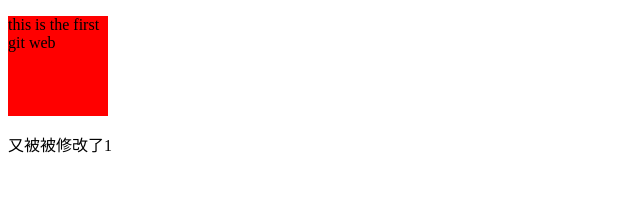
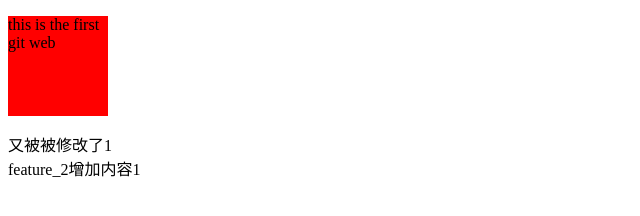
Before and after one commit to zhang-mingwei/test, a plain HTML site: page index.html in a window 1280 px wide. Shown: the whole page, without its empty margins (0-640 px from the left). Drawn offline with Linux system fonts and the light colour scheme.

Commit message:
fix: add feature_2 one

```diff
--- a/index.html
+++ b/index.html
@@ -14,6 +14,7 @@
 <body>
 	<p>this is the first git web</p>
 	<div>又被被修改了1</div>
+	<div>feature_2增加内容1</div>
 	<script src="main.js" type="text/javascript"></script>
 </body>
 </html>
```
